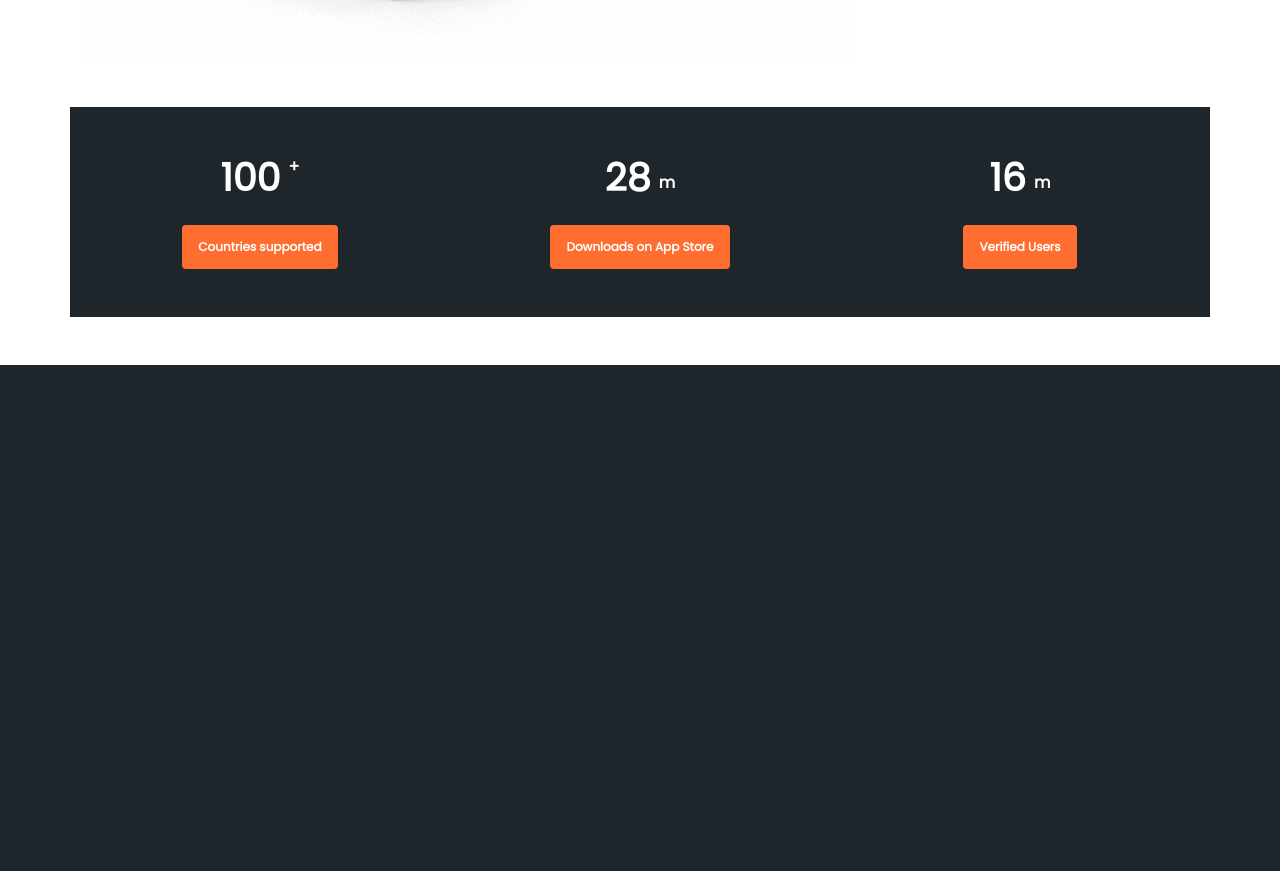
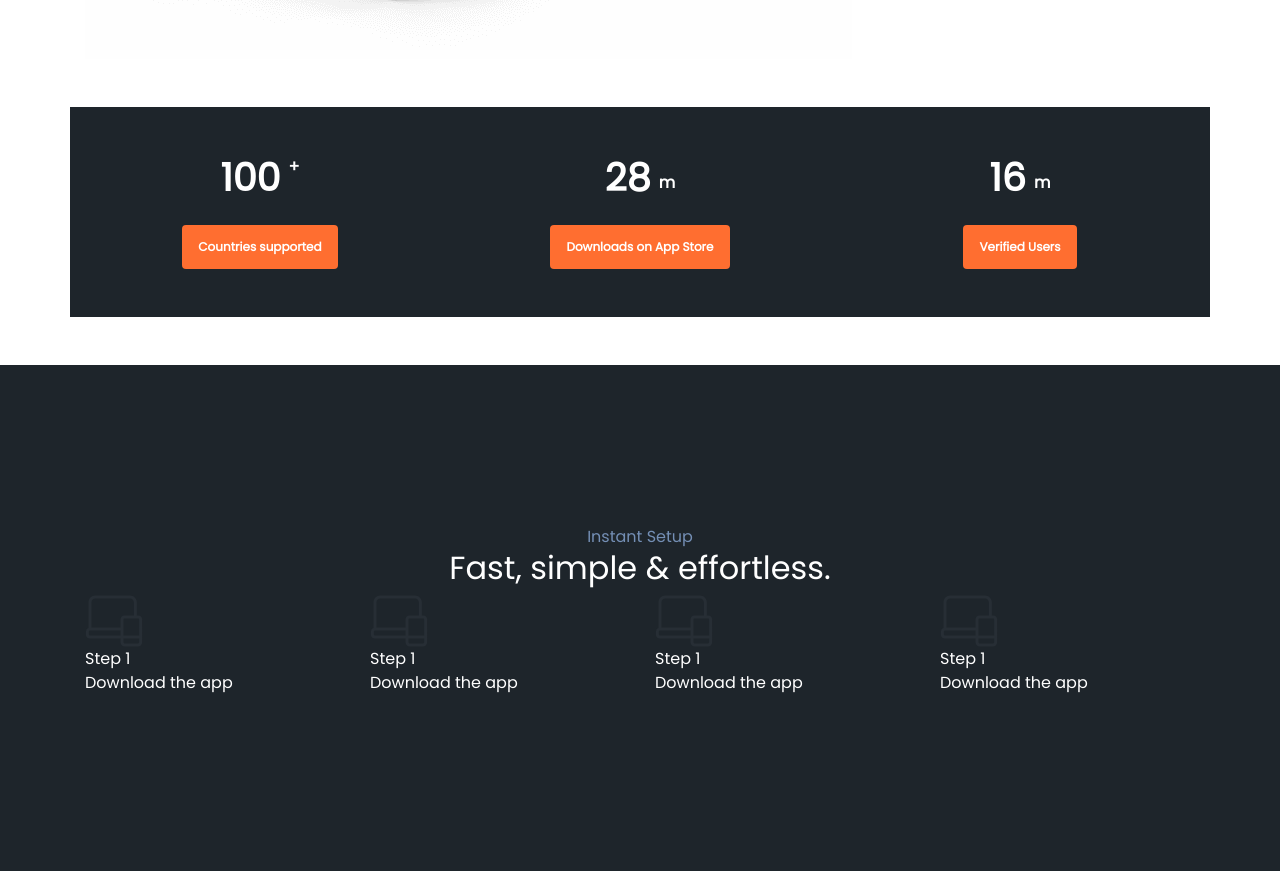
Before and after one commit to ujwaljaglan9211/solo-website, a plain HTML site: page index.html in a window 1280 px wide. Shown: the part 1905-2776 px from the top of the page. Before the commit the page ends 2270 px from the top, so only its background shows below. Drawn offline with nearby package versions, Linux system fonts and the light colour scheme.

Commit message:
fast-simple-effortless section creation started

```diff
--- a/assets/css/style.css
+++ b/assets/css/style.css
@@ -170,6 +170,14 @@ body{
 .keep-all-together .counter .description .badge{
   background: var(--primary);
 }
+/* keep all it together ends here */
+/* fast-simple-effortless starts here */
+.fast-simple-effortless{
+  padding-top: 160px;
+  padding-bottom: 160px;
+}
+
+/* fast-simple-effortless ends here */
 @keyframes bounceUp {
   0% {
     transform: translateY(0px);
--- a/index.html
+++ b/index.html
@@ -73,7 +73,7 @@
       </div>
       <div class="container">
         <div class="row">
-          <div class="col-md-6">
+          <div class="col-md-6 my-auto">
             <div class="risk-free secondary mb-3">
               <span>Risk-free 30 days trial</span>
             </div>
@@ -184,6 +184,68 @@
         </div>
       </div>
     </section>
+    <section class="fast-simple-effortless">
+      <div class="container">
+        <div class="row">
+          <div class="col-12 title text-center">
+            <span class="secondary">Instant Setup</span>
+            <h2 class="white">Fast, simple & effortless.</h2>
+          </div>
+          <div class="col-md-3">
+            <div class="steps">
+              <div class="step-img">
+                <img src="assets/images/step1.svg" alt="" title=""/>
+              </div>
+              <div class="badle">
+                <span class="white">Step 1</span>
+              </div>
+              <div class="white">
+                <p>Download the app</p>
+              </div>
+            </div>
+          </div>
+          <div class="col-md-3">
+            <div class="steps">
+              <div class="step-img">
+                <img src="assets/images/step1.svg" alt="" title=""/>
+              </div>
+              <div class="badle">
+                <span class="white">Step 1</span>
+              </div>
+              <div class="white">
+                <p>Download the app</p>
+              </div>
+            </div>
+          </div>
+          <div class="col-md-3">
+            <div class="steps">
+              <div class="step-img">
+                <img src="assets/images/step1.svg" alt="" title=""/>
+              </div>
+              <div class="badle">
+                <span class="white">Step 1</span>
+              </div>
+              <div class="white">
+                <p>Download the app</p>
+              </div>
+            </div>
+          </div>
+          <div class="col-md-3">
+            <div class="steps">
+              <div class="step-img">
+                <img src="assets/images/step1.svg" alt="" title=""/>
+              </div>
+              <div class="badle">
+                <span class="white">Step 1</span>
+              </div>
+              <div class="white">
+                <p>Download the app</p>
+              </div>
+            </div>
+          </div>
+        </div>
+      </div>
+    </section>
     <!-- keep all together ends here -->
     <!-- Popper and Bootstrap JS -->
     <script src="https://cdn.jsdelivr.net/npm/popper.js@1.16.1/dist/umd/popper.min.js" integrity="sha384-9/reFTGAW83EW2RDu2S0VKaIzap3H66lZH81PoYlFhbGU+6BZp6G7niu735Sk7lN" crossorigin="anonymous"></script>
```
Also changed, not shown: assets/images/step1.svg (added), assets/images/step2.svg (added), assets/images/step3.svg (added), assets/images/step4.svg (added).
